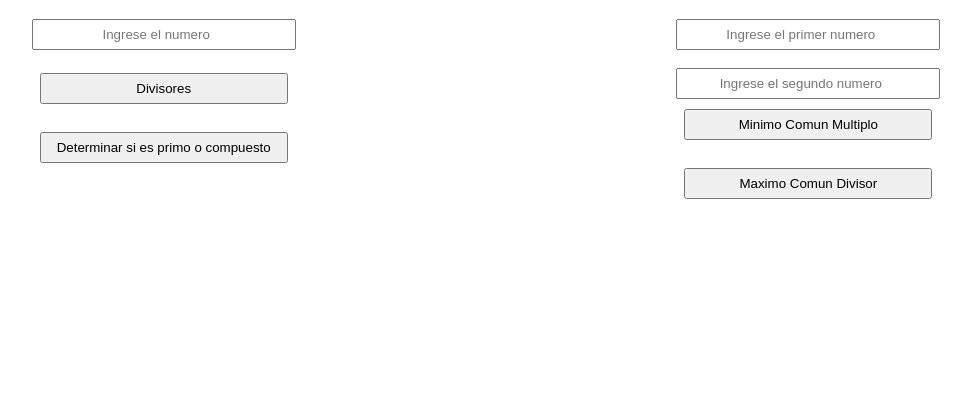
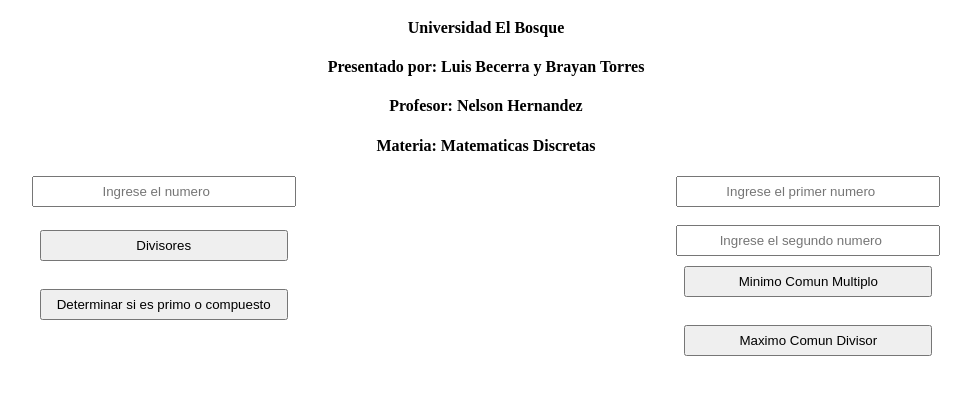
Before and after one commit to luisoteko/Teoria-de-Numeros, a plain HTML site: page index.html in a window 1280 px wide. Shown: the part 61-456 px from the top of the page, without its empty margins (154-1125 px from the left). Drawn offline with Linux system fonts and the light colour scheme.

Commit message:
Diseño mejorado

```diff
--- a/index.html
+++ b/index.html
@@ -9,6 +9,10 @@
 </head>
 <body>
   <h1 class="Titulo">Teoria de Numeros</h1>
+  <h4>Universidad El Bosque</h3>
+  <h4>Presentado por: Luis Becerra y Brayan Torres</h3>
+  <h4>Profesor: Nelson Hernandez</h3>
+  <h4>Materia: Matematicas Discretas</h4>
   <section class="izquierda">
     <input type="number" id="numero" placeholder="Ingrese el numero" class="input arriba input-arriba">
     <br>
```
